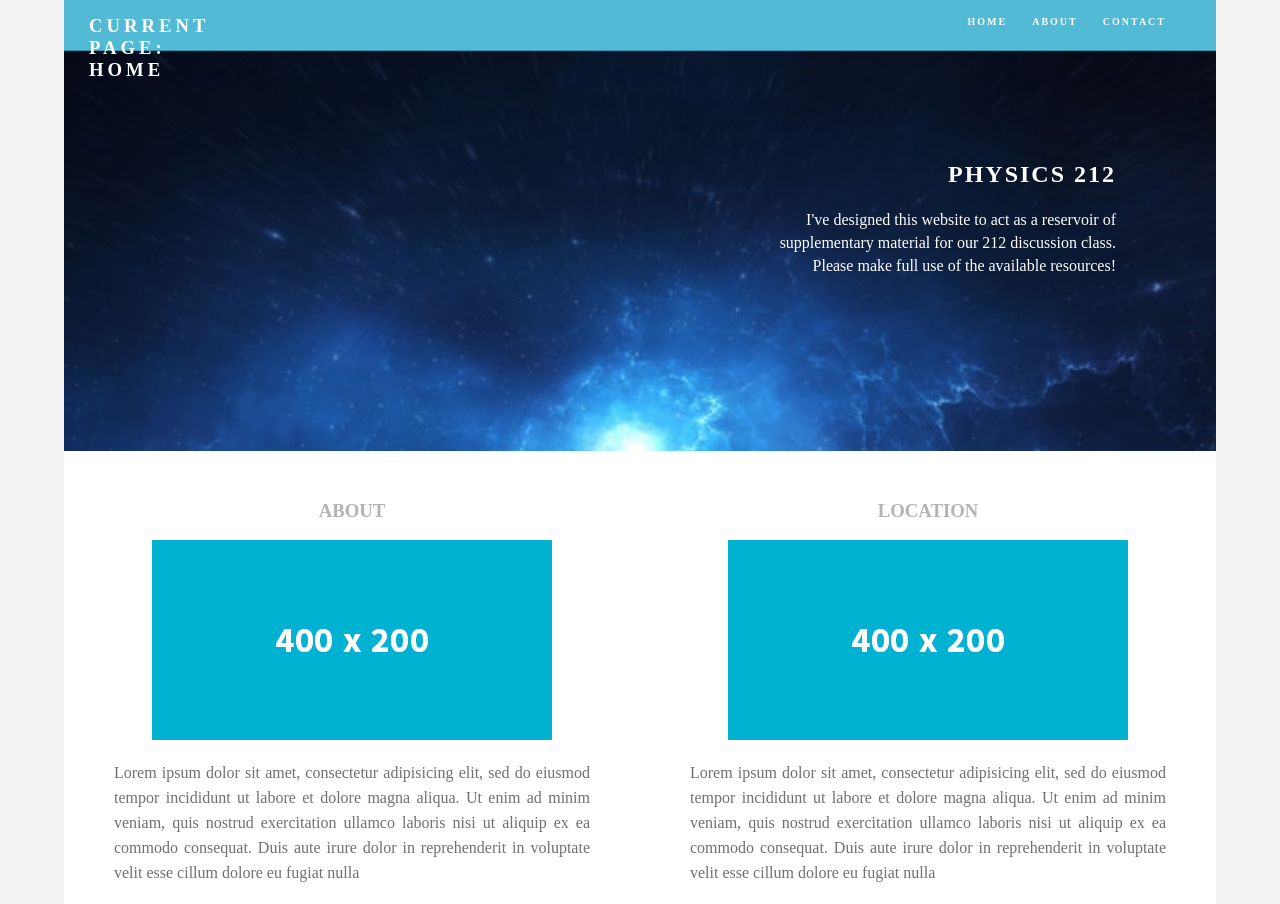
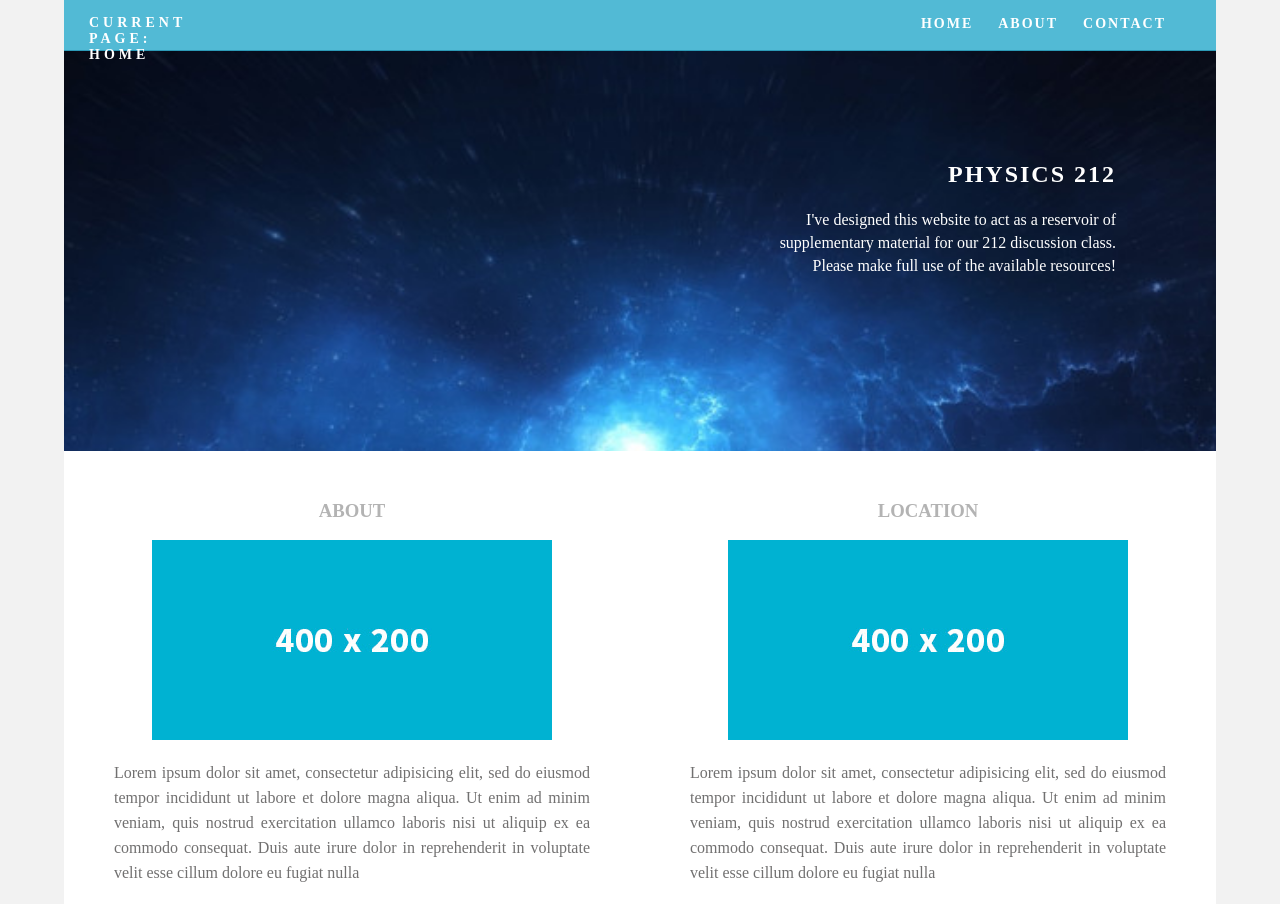
Before and after one commit to emullen98/emullen98.github.io, a plain HTML site: page index.html in a window 1280 px wide. Shown: the top 904 px of the page. Drawn offline with Linux system fonts and the light colour scheme.

Commit message:
Update singlePageTemplate.css

```diff
--- a/css/singlePageTemplate.css
+++ b/css/singlePageTemplate.css
@@ -34,6 +34,7 @@ header {
 	margin-top: 15px;
 	margin-left: 25px;
 	letter-spacing: 4px;
+	font-size: 14px;
 }
 nav {
 	float: right;
@@ -48,7 +49,7 @@ header nav ul {
 nav ul li {
 	float: left;
 	color: #FFFFFF;
-	font-size: 10px;
+	font-size: 14px;
 	text-align: left;
 	margin-right: 25px;
 	letter-spacing: 2px;
```
